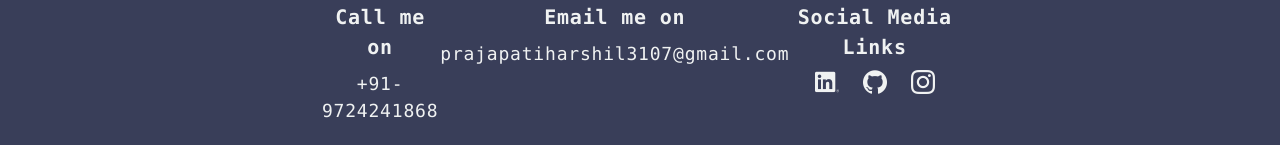
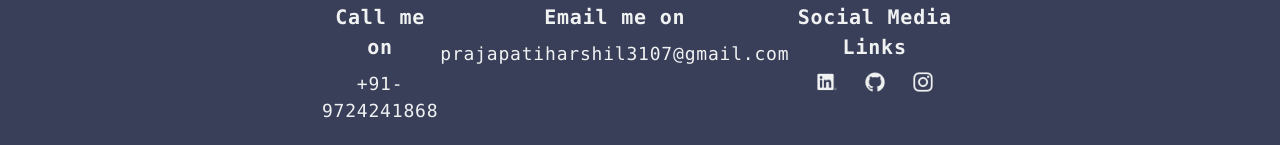
Before and after one commit to hARSHILp7/My-Portfolio, a Next.js app: page / in a window 1280 px wide. Shown: the part 3187-3332 px from the top of the page. Built offline with nearby package versions, Linux system fonts and the light colour scheme.

Commit message:
social media links over effects changes

```diff
--- a/package.json
+++ b/package.json
@@ -9,7 +9,7 @@
     "lint": "next lint"
   },
   "dependencies": {
-    "next": "12.3.0",
+    "next": "^12.3.0",
     "react": "18.2.0",
     "react-dom": "18.2.0"
   },
--- a/pages/index.js
+++ b/pages/index.js
@@ -1,6 +1,3 @@
-import Head from 'next/head'
-import Image from 'next/image'
-import styles from '../styles/Home.module.css'
 import Link from 'next/link'
 
 export default function Home() {
@@ -167,9 +164,9 @@ export default function Home() {
             <li className="text-center">
               <p className="mb-2 font-bold text-[14px] md:text-[20px]">Social Media Links</p>
               <div className="flex justify-center">
-                <a href="https://www.linkedin.com/in/harshil-prajapati-0b099b1b6/"><img src="linkedin.png" className="w-4 mr-6 md:w-6" /></a>
-                <a href="https://github.com/hARSHILp7"><img src="github.png" className="w-4 mr-6 md:w-6" /></a>
-                <a href="https://www.instagram.com/__harshil__31/"><img src="instagram.png" className='w-4 md:w-6' /></a>
+                <a href="https://www.linkedin.com/in/harshil-prajapati-0b099b1b6/"><img src="linkedin.png" className="w-4 mr-6 md:w-6 scale-[0.8] hover:scale-[1]" /></a>
+                <a href="https://github.com/hARSHILp7"><img src="github.png" className="w-4 mr-6 md:w-6 scale-[0.8] hover:scale-[1]" /></a>
+                <a href="https://www.instagram.com/__harshil__31/"><img src="instagram.png" className="w-4 md:w-6 scale-[0.8] hover:scale-[1]" /></a>
               </div>
             </li>
           </ul>
```
Also changed, not shown: 1 other file (tests, documents, lock files or other folders).
